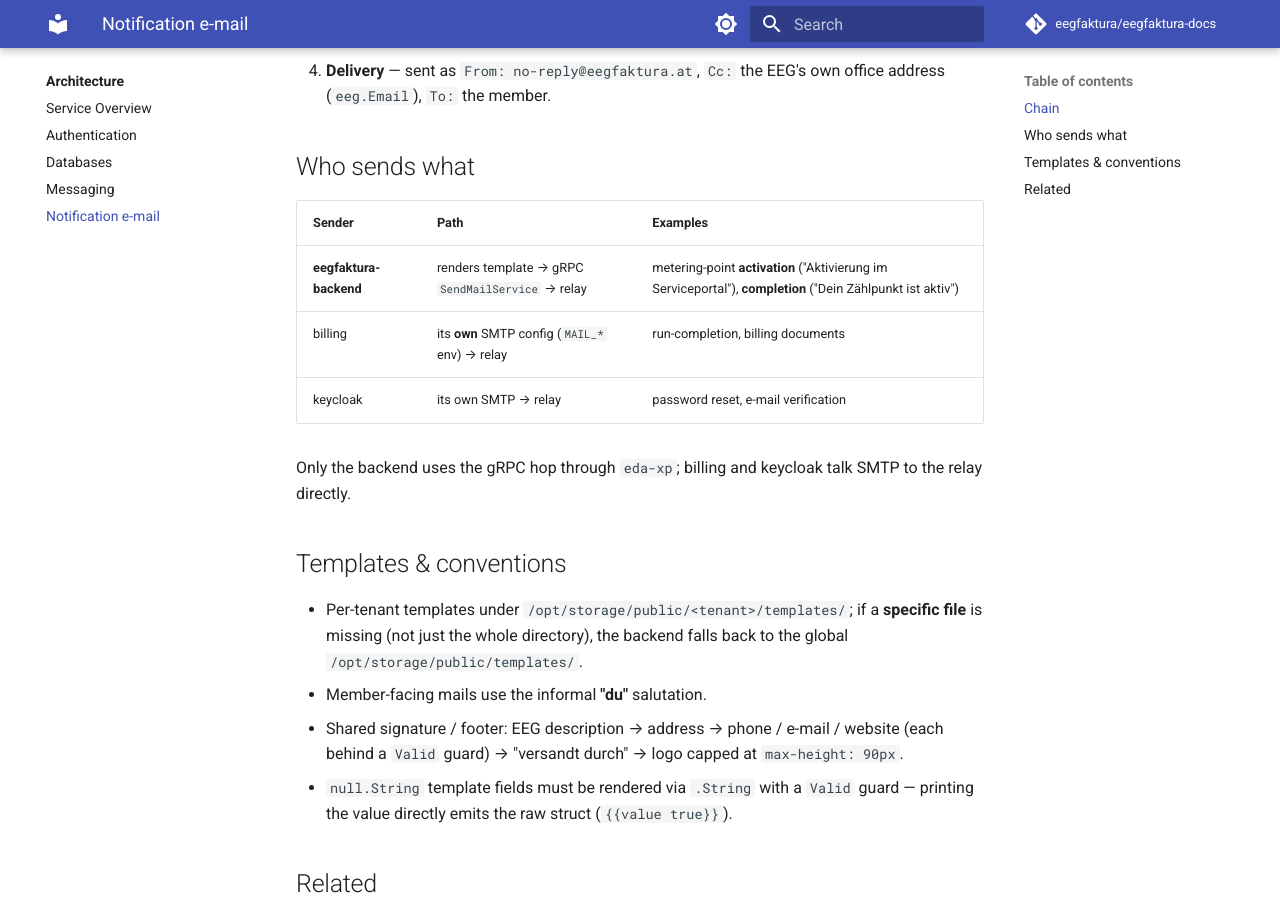
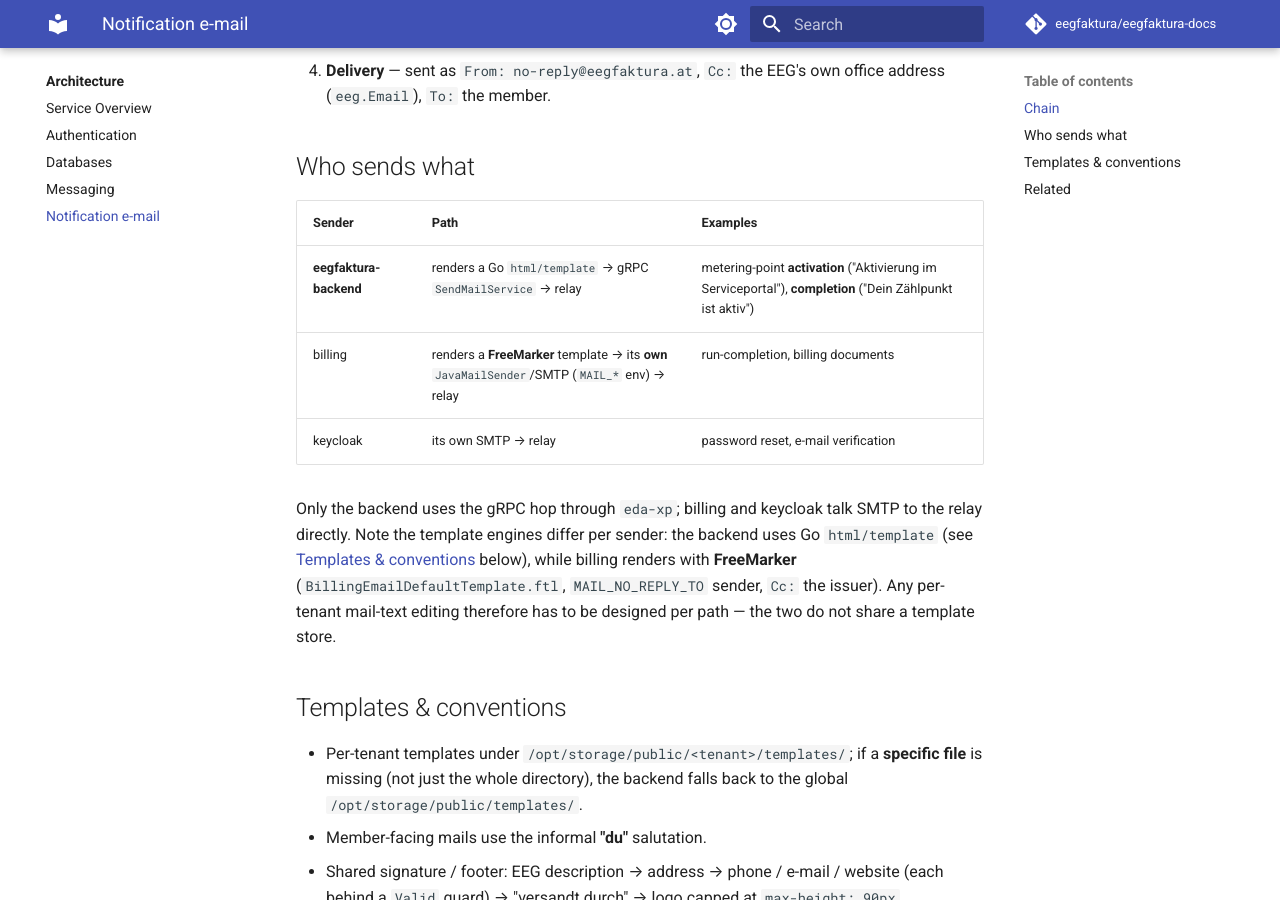
Before and after one commit to eegfaktura/eegfaktura-docs, an MkDocs documentation site: the page built from docs/architecture/email.md, in a window 1280 px wide and 900 px high, scrolled down 830 px. Built offline with MkDocs 1.6.1 and Material for MkDocs 9.7.7, drawn with Linux system fonts in a browser that asks for light colours; comment, search, counter and statistics services are not loaded.

Commit message:
docs: Clarify per-sender mail template engines (backend Go vs billing FreeMarker) (#8)
The "Who sends what" table already recorded that billing and keycloak send
via their own SMTP directly (not through eda-xp). Make the template-engine
distinction explicit too: the backend renders a Go html/template while billing
renders a FreeMarker (.ftl) template with its own JavaMailSender/SMTP config.

This matters for any per-tenant mail-text editing feature: the two paths do not
share a template store and have to be designed per path.

Co-authored-by: Claude Opus 4.8 <noreply@anthropic.com>

```diff
--- a/docs/architecture/email.md
+++ b/docs/architecture/email.md
@@ -37,12 +37,16 @@ flowchart LR
 
 | Sender | Path | Examples |
 |---|---|---|
-| **eegfaktura-backend** | renders template → gRPC `SendMailService` → relay | metering-point **activation** ("Aktivierung im Serviceportal"), **completion** ("Dein Zählpunkt ist aktiv") |
-| billing | its **own** SMTP config (`MAIL_*` env) → relay | run-completion, billing documents |
+| **eegfaktura-backend** | renders a Go `html/template` → gRPC `SendMailService` → relay | metering-point **activation** ("Aktivierung im Serviceportal"), **completion** ("Dein Zählpunkt ist aktiv") |
+| billing | renders a **FreeMarker** template → its **own** `JavaMailSender`/SMTP (`MAIL_*` env) → relay | run-completion, billing documents |
 | keycloak | its own SMTP → relay | password reset, e-mail verification |
 
 Only the backend uses the gRPC hop through `eda-xp`; billing and keycloak talk SMTP to the
-relay directly.
+relay directly. Note the template engines differ per sender: the backend uses Go
+`html/template` (see [Templates & conventions](#templates-conventions) below), while billing
+renders with **FreeMarker** (`BillingEmailDefaultTemplate.ftl`, `MAIL_NO_REPLY_TO` sender,
+`Cc:` the issuer). Any per-tenant mail-text editing therefore has to be designed per path — the
+two do not share a template store.
 
 ## Templates & conventions
 
```
